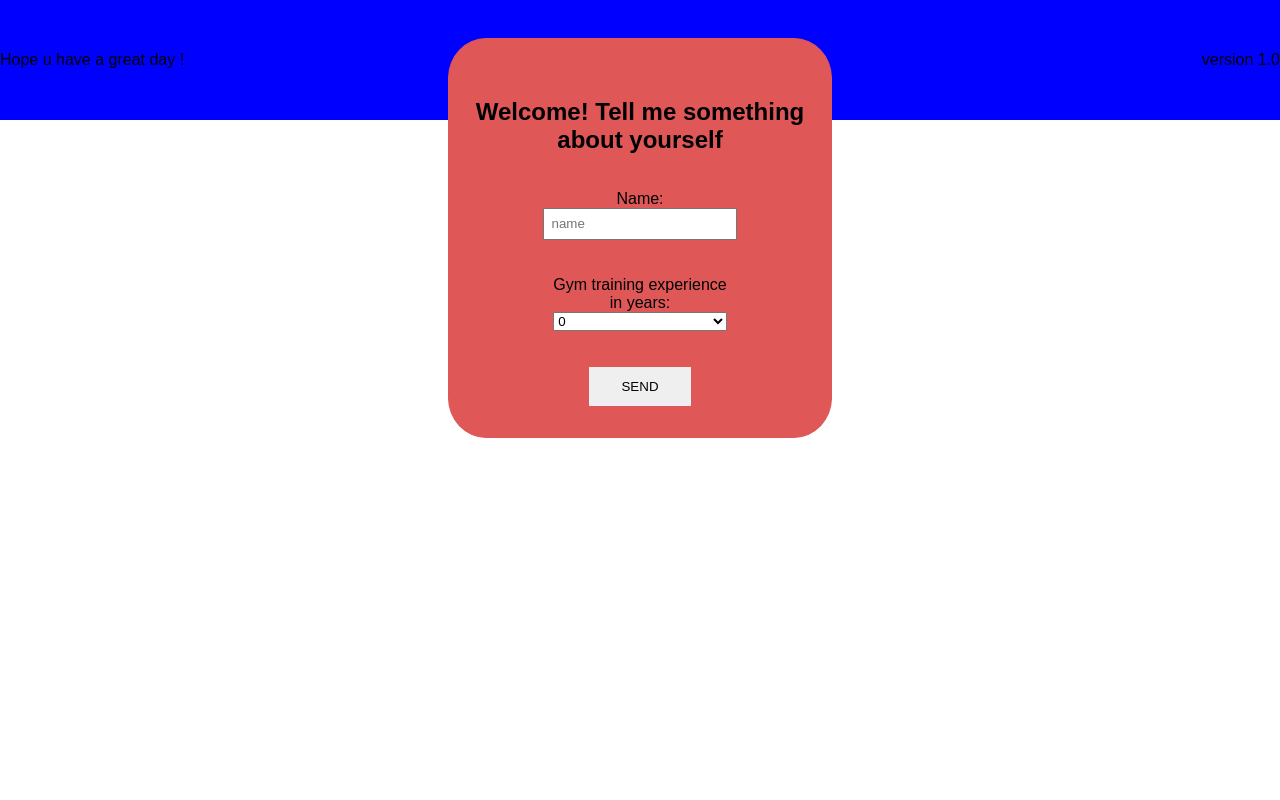
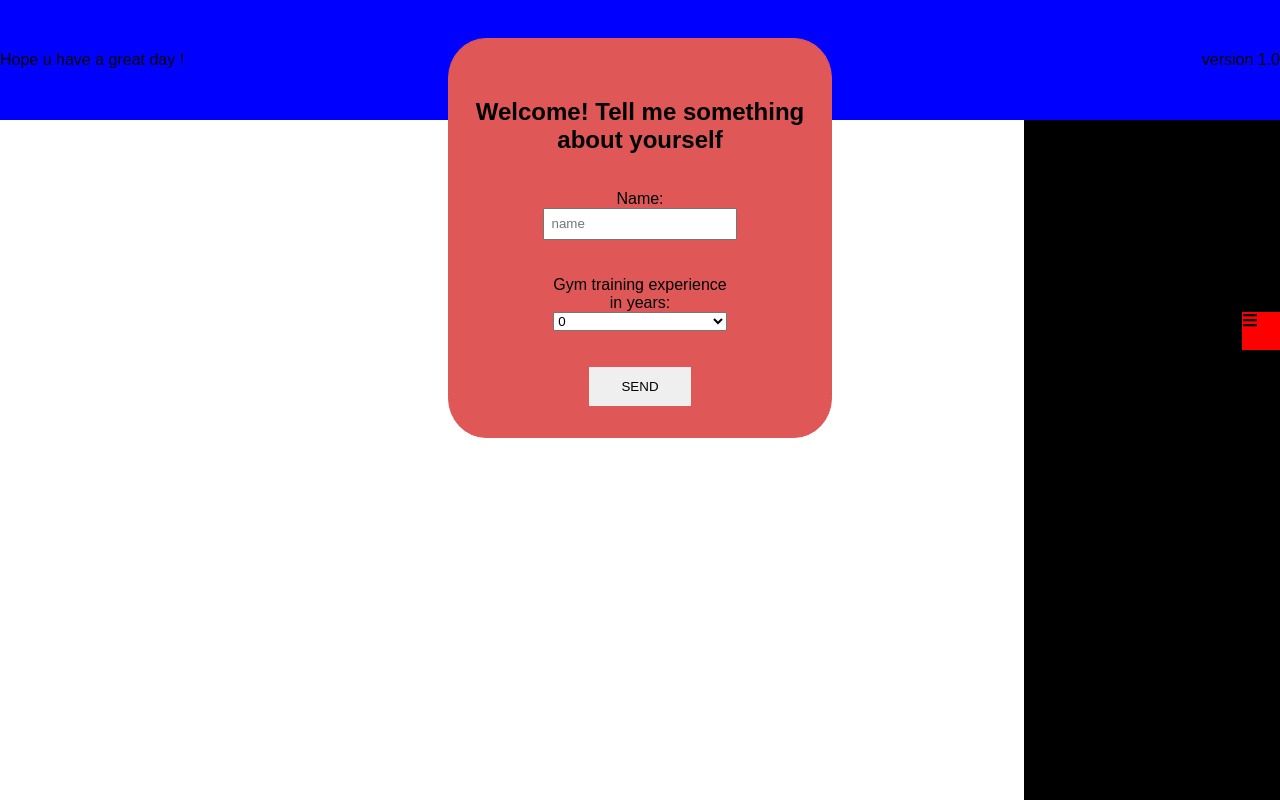
Before and after one commit to kacper51011/Gym-app-in-react, a React (Create React App) app: page / in a window 1280 px wide. Built offline with nearby package versions, Linux system fonts and the light colour scheme.

Commit message:
adding some styles

```diff
--- a/package.json
+++ b/package.json
@@ -11,6 +11,7 @@
     "react-dom": "^18.2.0",
     "react-icons": "^4.4.0",
     "react-router": "^6.3.0",
+    "react-router-dom": "^6.3.0",
     "react-scripts": "5.0.1",
     "web-vitals": "^2.1.4",
     "yup": "^0.32.11"
--- a/src/App.css
+++ b/src/App.css
@@ -1,3 +1,5 @@
+/* global */
+
 * {
   font-family: sans-serif;
 }
@@ -5,6 +7,8 @@
 body {
   min-height: 100vh;
 }
+
+/* modal and form inside */
 
 .modalForm {
   position: absolute;
@@ -47,6 +51,8 @@ body {
   padding: 0.5vw;
 }
 
+/* header */
+
 .header {
   height: 15vh;
   display: flex;
@@ -56,3 +62,24 @@ body {
   background-color: blue;
   width: 100vw;
 }
+
+/* navbar */
+
+.navbar {
+  position: absolute;
+  right: 0;
+  width: 20vw;
+  top: 15vh;
+  height: 85vh;
+  background-color: black;
+}
+
+.navbar--icon {
+  display: block;
+  position: absolute;
+  right: 0vw;
+  top: 15vw;
+  width: 3vw;
+  height: 3vw;
+  background-color: red;
+}
--- a/src/App.js
+++ b/src/App.js
@@ -3,6 +3,7 @@ import ModalForm from "./components/ModalForm";
 import "./App.css";
 import Tool from "./components/Tool";
 import Header from "./components/Header";
+import Navbar from "./components/Navbar";
 
 function App() {
   const [person, setPersonData] = useState();
@@ -11,6 +12,7 @@ function App() {
   return (
     <div className="App">
       <Header person={person ? person.name : null} />
+      <Navbar />
 
       {!modalVis && (
         <ModalForm
--- a/src/components/Navbar.js
+++ b/src/components/Navbar.js
@@ -1,15 +1,14 @@
 import React from "react";
 import * as faIcon from "react-icons/fa";
-import { Link } from "react-router-dom";
 
-function navbar() {
+function Navbar() {
   return (
     <div className="navbar">
       <div className="navbar--icon">
-        <Link to="#" className="menu-bar"></Link>
+        <faIcon.FaBars />
       </div>
     </div>
   );
 }
 
-export default navbar;
+export default Navbar;
```
Also changed, not shown: 2 other files (tests, documents, lock files or other folders).
